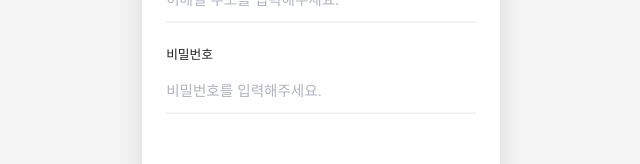
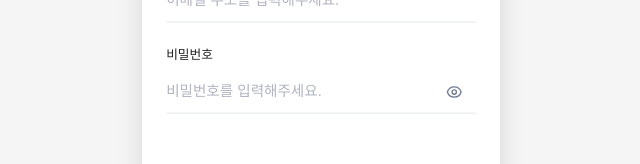
Before and after one commit to agness4011/likelion-masill, a React (Vite) app in the folder masill/: page /login in a window 1280 px wide. Shown: the part 250-414 px from the top of the page, without its empty margins (319-959 px from the left). Built offline with nearby package versions, Linux system fonts and the light colour scheme.

Commit message:
로그인 비밀번호 eye 기능 추가

```diff
--- a/masill/src/pages/LoginPage.jsx
+++ b/masill/src/pages/LoginPage.jsx
@@ -2,6 +2,8 @@ import React, { useState } from "react";
 import { useNavigate } from "react-router-dom";
 import styled from "styled-components";
 import MasilLogo from "@/assets/masill-logo.svg";
+import EyeOff from "@logo/eyeoff.svg";
+import EyeOn from "@logo/eyeon.svg";
 
 import { login } from "../api/userService";
 import { useUser } from "../contexts/UserContext";
@@ -150,6 +152,119 @@ const InputField = styled.input`
   }
 `;
 
+const PasswordInputGroup = styled.div`
+  position: relative;
+  width: 100%;
+
+  /* 전역적으로 비밀번호 입력 필드의 기본 아이콘 제거 */
+  input[type="password"]::-ms-reveal,
+  input[type="password"]::-ms-clear,
+  input[type="password"]::-webkit-credentials-auto-fill-button,
+  input[type="password"]::-webkit-contacts-auto-fill-button,
+  input[type="password"]::-webkit-strong-password-auto-fill-button {
+    display: none !important;
+    visibility: hidden !important;
+    width: 0 !important;
+    height: 0 !important;
+  }
+`;
+
+const PasswordInput = styled(InputField)`
+  width: 100%;
+
+  /* 모든 브라우저의 기본 비밀번호 표시/숨기기 버튼 완전 제거 */
+  &::-ms-reveal,
+  &::-ms-clear,
+  &::-webkit-credentials-auto-fill-button,
+  &::-webkit-contacts-auto-fill-button,
+  &::-webkit-strong-password-auto-fill-button,
+  &::-moz-credentials-auto-fill-button {
+    display: none !important;
+    visibility: hidden !important;
+    opacity: 0 !important;
+    width: 0 !important;
+    height: 0 !important;
+    position: absolute !important;
+    pointer-events: none !important;
+  }
+
+  /* 추가적인 Webkit 스타일 완전 제거 */
+  &::-webkit-autofill {
+    -webkit-box-shadow: 0 0 0 1000px white inset !important;
+  }
+
+  /* Safari 특별 처리 */
+  &::-webkit-search-cancel-button,
+  &::-webkit-search-decoration {
+    display: none !important;
+  }
+
+  /* Chrome/Safari 비밀번호 표시 버튼 완전 제거 */
+  &::-webkit-outer-spin-button,
+  &::-webkit-inner-spin-button,
+  &::-webkit-textfield-decoration-container,
+  &::-webkit-password-decoration-container {
+    display: none !important;
+    -webkit-appearance: none !important;
+    margin: 0 !important;
+  }
+
+  /* Firefox 비밀번호 표시 버튼 제거 */
+  &::-moz-password-decoration {
+    display: none !important;
+  }
+
+  /* 모든 브라우저에서 기본 스타일 제거 */
+  -webkit-appearance: none !important;
+  -moz-appearance: none !important;
+  appearance: none !important;
+
+  /* 추가 강력한 제거 방법 */
+  &::-webkit-password-decoration {
+    display: none !important;
+  }
+
+  &::-webkit-password-decoration-container {
+    display: none !important;
+  }
+
+  &::-webkit-password-decoration-button {
+    display: none !important;
+  }
+
+  &::-webkit-password-decoration-icon {
+    display: none !important;
+  }
+
+  /* Edge 특별 처리 */
+  &::-ms-reveal {
+    display: none !important;
+    width: 0 !important;
+    height: 0 !important;
+  }
+
+  &::-ms-clear {
+    display: none !important;
+    width: 0 !important;
+    height: 0 !important;
+  }
+`;
+
+const TogglePasswordBtn = styled.button`
+  position: absolute;
+  right: 5px;
+  top: 50%;
+  transform: translateY(-50%);
+  background: none;
+  border: none;
+  width: 30px;
+  height: 25px;
+  cursor: pointer;
+  display: flex;
+  align-items: center;
+  justify-content: center;
+`;
+
 const LoginButton = styled.button`
   width: 100%;
   height: 48px;
@@ -207,6 +322,7 @@ const SignupLink = styled.span`
 export default function LoginPage() {
   const [email, setEmail] = useState("");
   const [password, setPassword] = useState("");
+  const [showPassword, setShowPassword] = useState(false);
   const nav = useNavigate();
   const { updateNickname } = useUser();
 
@@ -324,13 +440,24 @@ export default function LoginPage() {
 
               <InputContainer>
                 <InputLabel htmlFor="password">비밀번호</InputLabel>
-                <InputField
-                  id="password"
-                  type="password"
-                  placeholder="비밀번호를 입력해주세요."
-                  value={password}
-                  onChange={(e) => setPassword(e.target.value)}
-                />
+                <PasswordInputGroup>
+                  <PasswordInput
+                    id="password"
+                    type={showPassword ? "text" : "password"}
+                    placeholder="비밀번호를 입력해주세요."
+                    value={password}
+                    onChange={(e) => setPassword(e.target.value)}
+                  />
+                  <TogglePasswordBtn
+                    onClick={() => setShowPassword(!showPassword)}
+                  >
+                    <img
+                      src={showPassword ? EyeOn : EyeOff}
+                      alt={showPassword ? "비밀번호 숨기기" : "비밀번호 보기"}
+                      style={{ width: "20px", height: "20px" }}
+                    />
+                  </TogglePasswordBtn>
+                </PasswordInputGroup>
               </InputContainer>
             </InputGroup>
           </InputSection>
```
